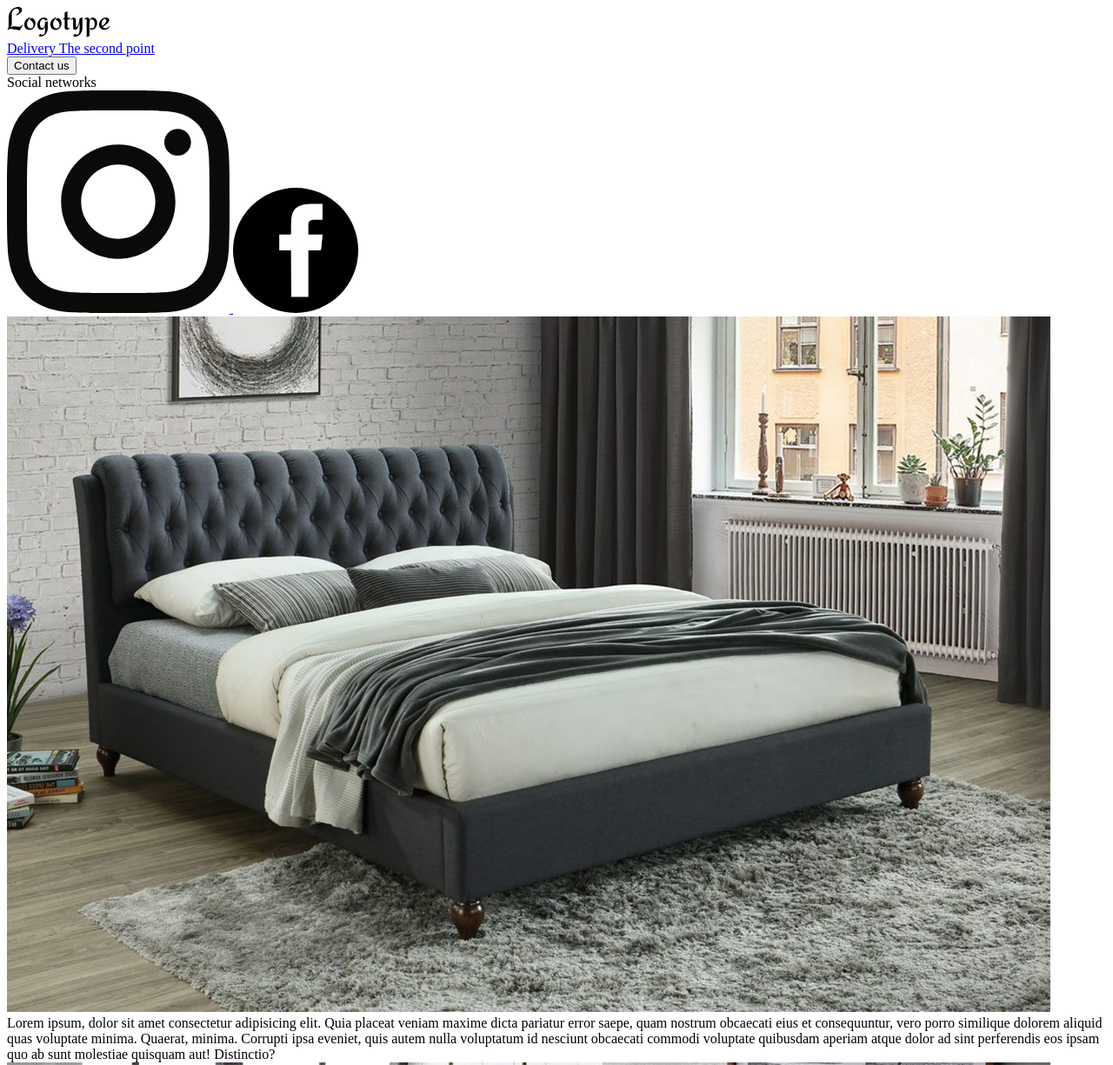
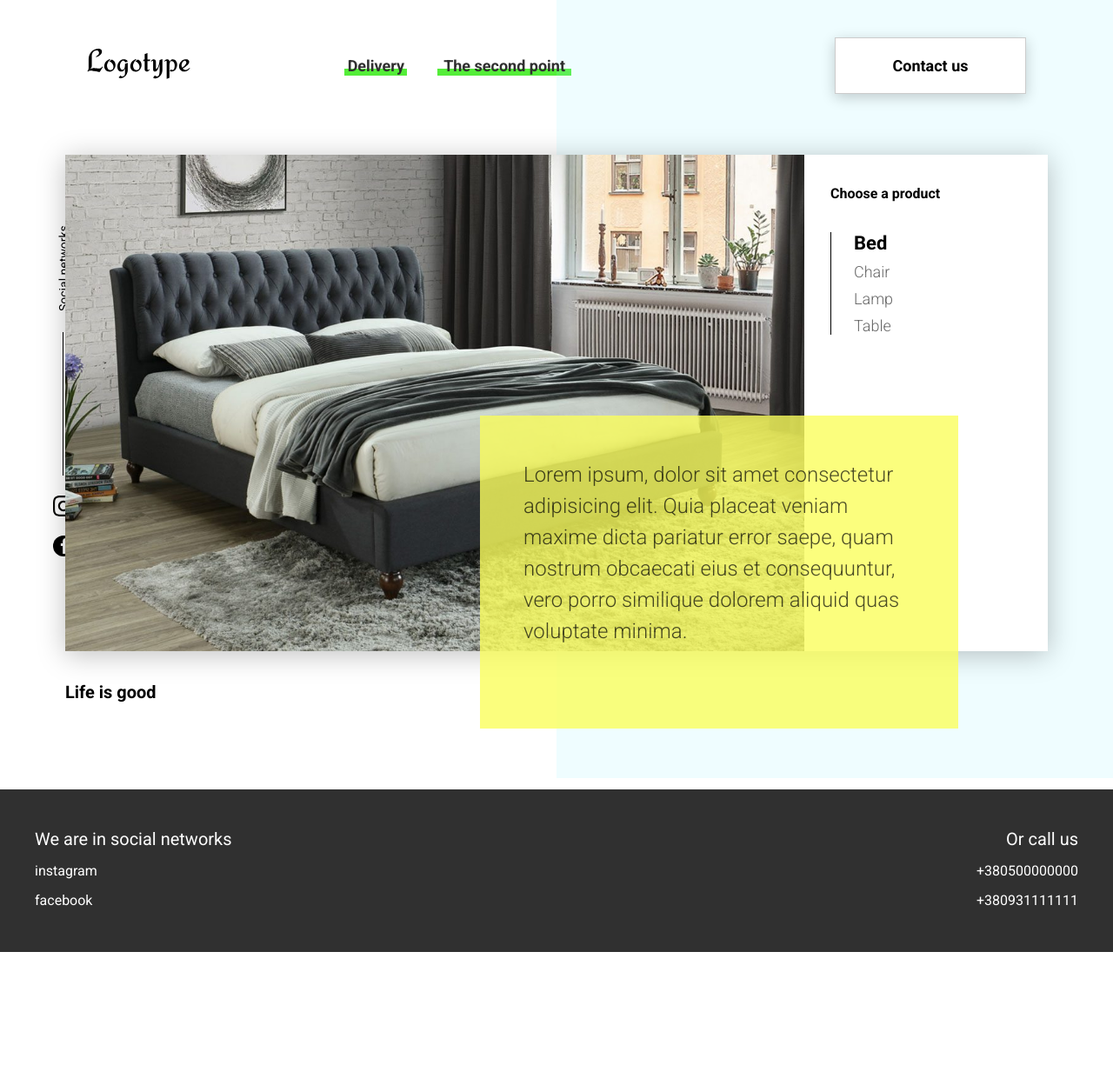
Before and after one commit to Taras-Kuzyk/Tabs, a plain HTML site: page index.html in a window 1280 px wide. Shown: the top 1225 px of the page at 87% size. After the commit the page ends 1095 px from the top, so only its background shows below. Drawn offline with Linux system fonts and the light colour scheme; files that its build step writes are made by us from their sources.

Commit message:
end project

```diff
--- a/css/style.css
+++ b/css/style.css
@@ -0,0 +1,263 @@
+@import url(https://fonts.googleapis.com/css?family=Roboto:300,400,700&display=swap&subset=cyrillic-ext);
+
+* {
+    box-sizing: border-box;
+    margin: 0;
+    padding: 0;
+    font-family: Roboto, san-serif;
+}
+
+a {
+    text-decoration: none;
+}
+
+.container {
+    max-width: 1200px;
+    margin: 0 auto;
+}
+
+.header {
+    display: flex;
+    justify-content: space-between;
+    align-items: center;
+    height: 150px;
+    padding: 0 100px;
+}
+
+.header__left-block {
+    display: flex;
+    justify-content: space-between;
+    min-width: 550px;
+}
+
+.header__logo {
+    max-width: 170px;
+}
+
+.header__logo img {
+    width: 100%;
+}
+
+.header__links {
+    display: flex;
+    align-items: center;
+}
+
+.header__link {
+    position: relative;
+    font-weight: 700;
+    font-size: 18px;
+    color: #303030;
+}
+
+.header__link:not(:last-child) {
+    margin-right: 45px;
+}
+
+.header__link:after {
+    content: '';
+    position: absolute;
+    display: block;
+    width: 110%;
+    height: 8px;
+    left: -5%;
+    bottom: -1px;
+    z-index: -1;
+    background: #54ed39;
+}
+
+
+.btn {
+    width: 220px;
+    height: 65px;
+    display: flex;
+    justify-content: center;
+    align-items: center;
+    background-color: #fff;
+    font-size: 18px;
+    font-weight: 700;
+    border: 1px solid rgba(0, 0, 0, 0.2);
+    box-shadow: 0 4px 15px rgba(0, 0, 0, 0.2);
+    cursor: pointer;
+    transition: 0.3s all;
+    outline: 0;
+}
+
+.btn:hover {
+    box-shadow: 0 4px 30px rgba(0, 0, 0, .3)
+}
+
+.sidepanel {
+    position: fixed;
+    left: 60px;
+    top: 240px;
+    height: 400px;
+    width: 25px;
+    display: flex;
+    flex-direction: column;
+    justify-content: space-between;
+    align-items: center;
+}
+
+.sidepanel__text {
+    width: 120px;
+    height: 120px;
+    font-size: 14px;
+}
+
+.sidepanel__text span {
+    display: flex;
+    transform: rotate(-90deg) translateX(-50px);
+}
+
+.sidepanel__divider {
+    width: 1px;
+    height: 165px;
+    background-color: #000;
+}
+
+.sidepanel__icon {
+    width: 24px;
+    height: 24px;
+}
+
+.sidepanel__icon img {
+    width: 100%;
+}
+
+.preview {
+    position: relative;
+    padding: 28px 0 100px 0;
+}
+
+.preview__life {
+    font-weight: 700;
+    font-size: 20px;
+    margin: 35px 0 0 35px;
+}
+
+.bgc__blue {
+    position: absolute;
+    right: 0;
+    top: -155px;
+    width: 50vw;
+    height: 900px;
+    background: rgba(146, 242, 255, 0.15);
+    z-index: -1;
+}
+
+.tab__container {
+    display: flex;
+    width: 1130px;
+    margin: 0 auto;
+    box-shadow: 0 4px 30px rgba(0, 0, 0, 0.25);
+}
+
+.tab__content {
+    position: relative;
+    width: 850px;
+}
+
+.tab__content img {
+    width: 100%;
+    height: 100%;
+    object-fit: cover;
+}
+
+.tab__content-descr {
+    position: absolute;
+    top: 300px;
+    right: -177px;
+    width: 550px;
+    height: 360px;
+    padding: 50px;
+    font-size: 24px;
+    font-weight: 300;
+    line-height: 36px;
+    background: rgba(251, 254, 93, 0.8);
+    color: rgba(0, 0, 0, 0.7);
+}
+
+.tab__header {
+    width: 280px;
+    padding: 35px 30px;
+    background-color: #fff;
+}
+
+.tab__header h3 {
+    font-weight: 700;
+    font-size: 16px;
+}
+
+.tab__header-items {
+    margin-top: 35px;
+    padding-left: 26px;
+    border-left: 1px solid #000;
+}
+
+.tab__header-item {
+    font-weight: 300;
+    font-size: 18px;
+    margin-top: 10px;
+    color: rgba(0, 0, 0, 0.6);
+    cursor: pointer;
+    transition: 0.3s all;
+}
+
+.tab__header-item--active {
+    color: #000;
+    font-size: 22px;
+    font-weight: 700;
+}
+
+.footer {
+    min-height: 180px;
+    background-color: #303030;
+    padding: 45px 0 50px 0;
+    color: #fff;
+}
+
+.footer .container {
+    height: 100%;
+    display: flex;
+    justify-content: space-between;
+    align-items: flex-end;
+}
+
+.footer .subtitle {
+    font-size: 20px;
+}
+
+.footer .link {
+    display: block;
+    margin-top: 15px;
+    font-size: 16px;
+    color: #fff;
+}
+
+.footer .call {
+    text-align: right;
+}
+
+.show {
+    display: block;
+}
+
+.hide {
+    display: none;
+}
+
+.fade {
+    animation-name: fade;
+    animation-duration: 1.5s;
+}
+
+@keyframes fade {
+    from {
+        opacity: 0.1;
+    }
+
+    to {
+        opacity: 1;
+    }
+}
--- a/index.html
+++ b/index.html
@@ -6,7 +6,7 @@
         <meta http-equiv="X-UA-Compatible" content="IE=edge">
         <meta name="viewport" content="width=device-width, initial-scale=1.0">
         <title>Our products</title>
-        <link rel="stylesheet" href="scc/style.css">
+        <link rel="stylesheet" href="css/style.css">
     </head>
 
     <body>
@@ -68,9 +68,6 @@
                             Lorem ipsum, dolor sit amet consectetur adipisicing elit. Quia placeat veniam maxime dicta
                             pariatur error saepe, quam nostrum obcaecati eius et consequuntur, vero porro similique
                             dolorem aliquid quas voluptate minima.
-                            Quaerat, minima. Corrupti ipsa eveniet, quis autem nulla voluptatum id nesciunt obcaecati
-                            commodi voluptate quibusdam aperiam atque dolor ad sint perferendis eos ipsam quo ab sunt
-                            molestiae quisquam aut! Distinctio?
                         </div>
                     </div>
                     <div class="tab__content">
@@ -79,9 +76,6 @@
                             Lorem ipsum, dolor sit amet consectetur adipisicing elit. Quia placeat veniam maxime dicta
                             pariatur error saepe, quam nostrum obcaecati eius et consequuntur, vero porro similique
                             dolorem aliquid quas voluptate minima.
-                            Quaerat, minima. Corrupti ipsa eveniet, quis autem nulla voluptatum id nesciunt obcaecati
-                            commodi voluptate quibusdam aperiam atque dolor ad sint perferendis eos ipsam quo ab sunt
-                            molestiae quisquam aut! Distinctio?
                         </div>
                     </div>
                     <div class="tab__content">
@@ -90,9 +84,6 @@
                             Lorem ipsum, dolor sit amet consectetur adipisicing elit. Quia placeat veniam maxime dicta
                             pariatur error saepe, quam nostrum obcaecati eius et consequuntur, vero porro similique
                             dolorem aliquid quas voluptate minima.
-                            Quaerat, minima. Corrupti ipsa eveniet, quis autem nulla voluptatum id nesciunt obcaecati
-                            commodi voluptate quibusdam aperiam atque dolor ad sint perferendis eos ipsam quo ab sunt
-                            molestiae quisquam aut! Distinctio?
                         </div>
                     </div>
                     <div class="tab__content">
@@ -101,9 +92,6 @@
                             Lorem ipsum, dolor sit amet consectetur adipisicing elit. Quia placeat veniam maxime dicta
                             pariatur error saepe, quam nostrum obcaecati eius et consequuntur, vero porro similique
                             dolorem aliquid quas voluptate minima.
-                            Quaerat, minima. Corrupti ipsa eveniet, quis autem nulla voluptatum id nesciunt obcaecati
-                            commodi voluptate quibusdam aperiam atque dolor ad sint perferendis eos ipsam quo ab sunt
-                            molestiae quisquam aut! Distinctio?
                         </div>
                     </div>
 
@@ -126,12 +114,13 @@
                             </div>
                         </div>
 
-                        <div class="preview__life">
-                            Life is good
-                        </div>
 
                     </div>
 
+                </div>
+
+                <div class="preview__life">
+                    Life is good
                 </div>
 
             </div>
@@ -160,8 +149,12 @@
                     <div class="subtitle">
                         Or call us
                     </div>
-                    <a href="link">+380505845875</a>
-                    <a href="link">+380935486254</a>
+                    <a class="link" href="#">
+                        +380500000000
+                    </a>
+                    <a class="link" href="#">
+                        +380931111111
+                    </a>
                 </div>
 
             </div>
--- a/js/script.js
+++ b/js/script.js
@@ -0,0 +1,37 @@
+window.addEventListener('DOMContentLoaded', () => {
+    const tabs = document.querySelectorAll('.tab__header-item'),
+        tabsContent = document.querySelectorAll('.tab__content'),
+        tabsParent = document.querySelector('.tab__header-items');
+
+    function hideTabContent() {
+        tabsContent.forEach(item => {
+            item.classList.add('hide');
+            item.classList.remove('show', 'fade');
+        });
+
+        tabs.forEach(item => {
+            item.classList.remove('tab__header-item--active');
+        });
+    }
+
+    function showTabContent(i = 0) {
+        tabsContent[i].classList.add('show', 'fade');
+        tabsContent[i].classList.remove('hide');
+        tabs[i].classList.add('tab__header-item--active');
+    }
+    hideTabContent();
+    showTabContent();
+
+    tabsParent.addEventListener('click', (event) => {
+        const target = event.target;
+
+        if (target && target.classList.contains('tab__header-item')) {
+            tabs.forEach((item, i) => {
+                if (target == item) {
+                    hideTabContent();
+                    showTabContent(i);
+                }
+            });
+        }
+    });
+});
```
